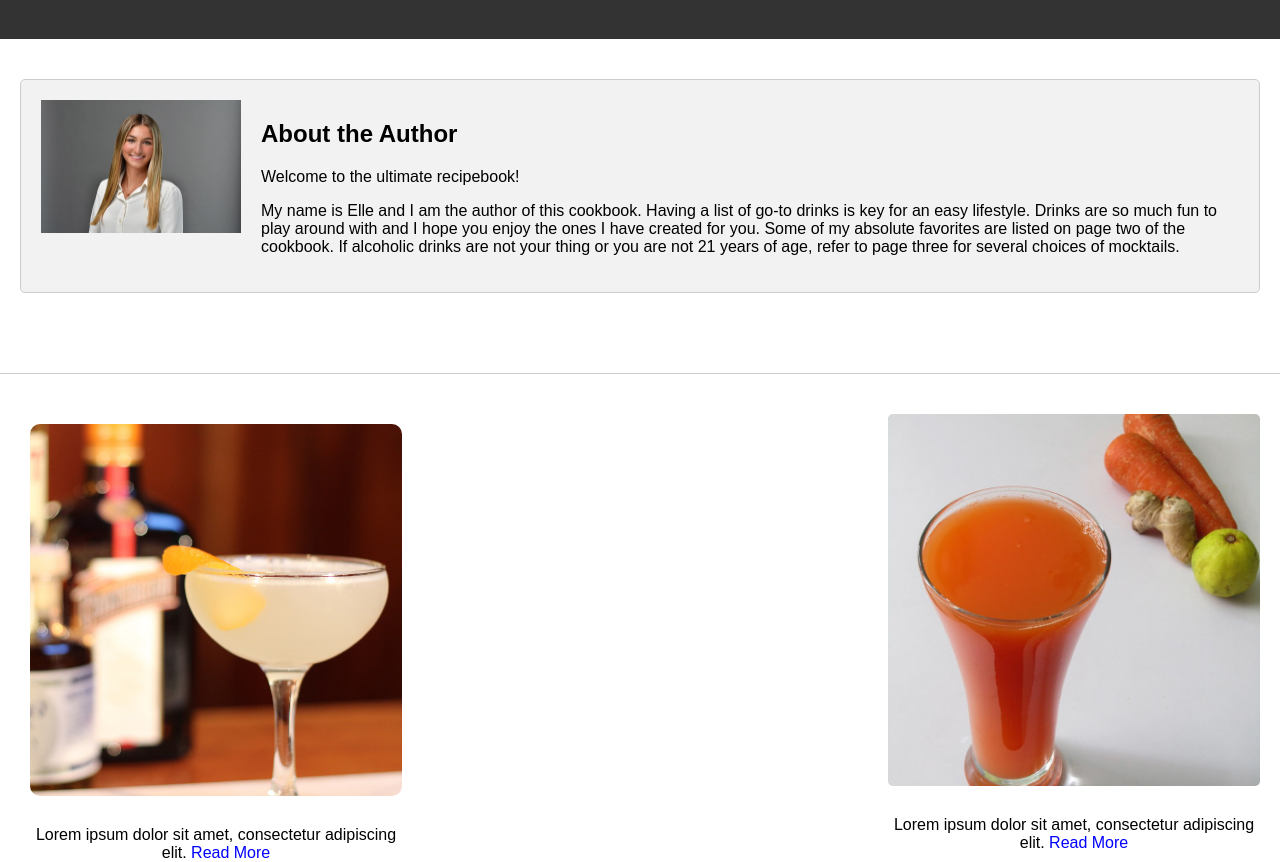
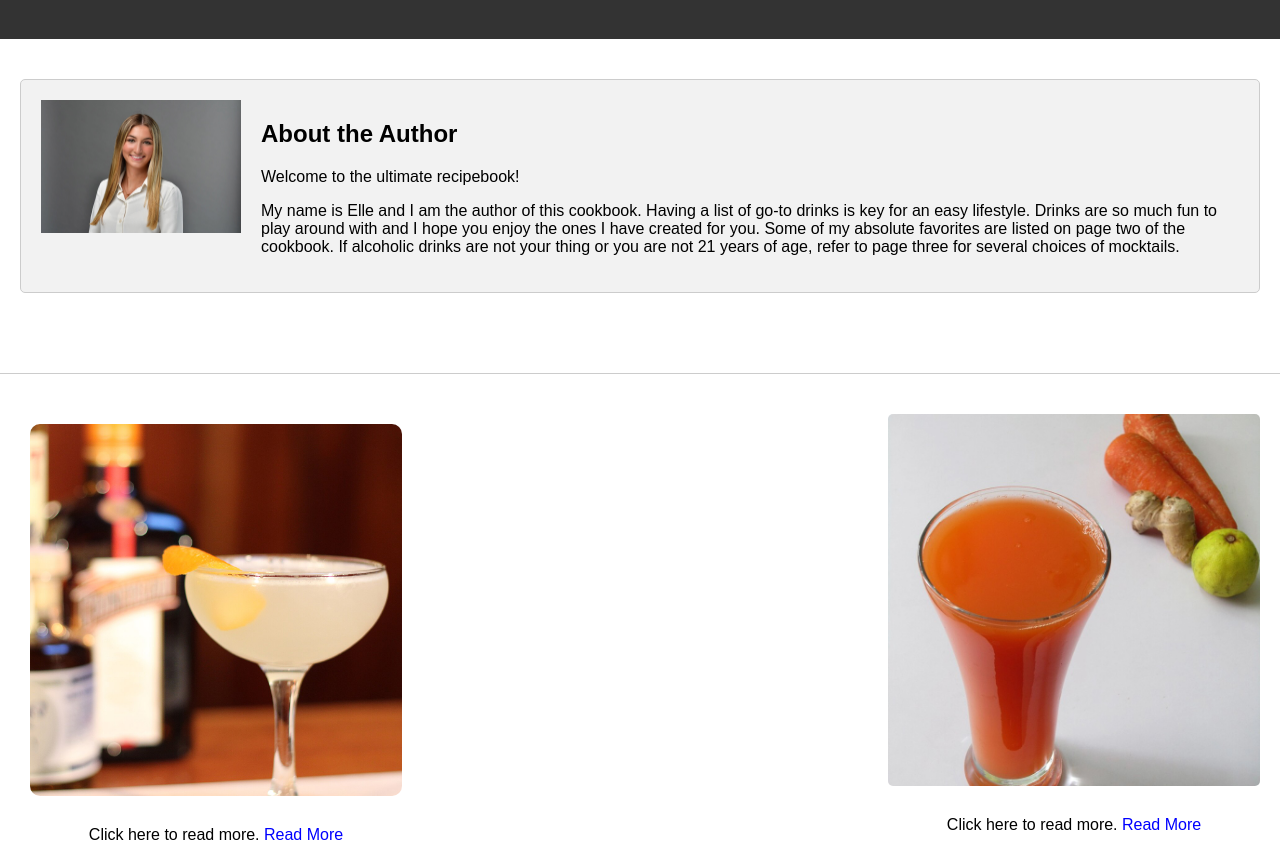
Before and after one commit to ellepucci/ist263, a plain HTML site: page project5/project5.html in a window 1280 px wide. Shown: the part 119-981 px from the top of the page. Drawn offline with Linux system fonts and the light colour scheme.

Commit message:
projecth

```diff
--- a/project5/project5.html
+++ b/project5/project5.html
@@ -124,11 +124,11 @@
     <div class="image-section">
         <div class="image-container">
             <img src="corpsereviver.jpg" alt="Corpse Reviver">
-            <p>Lorem ipsum dolor sit amet, consectetur adipiscing elit. <a href="alcoholic.html">Read More</a></p>
+            <p>Click here to read more. <a href="alcoholic.html">Read More</a></p>
         </div>
         <div class="image-container1">
             <img src="vitaminparade.jpg" alt="Vitamin Parade">
-            <p>Lorem ipsum dolor sit amet, consectetur adipiscing elit. <a href="mocktail.html">Read More</a></p>
+            <p>Click here to read more. <a href="mocktail.html">Read More</a></p>
         </div>
     </div>
     <!-- Commenting Out
```
